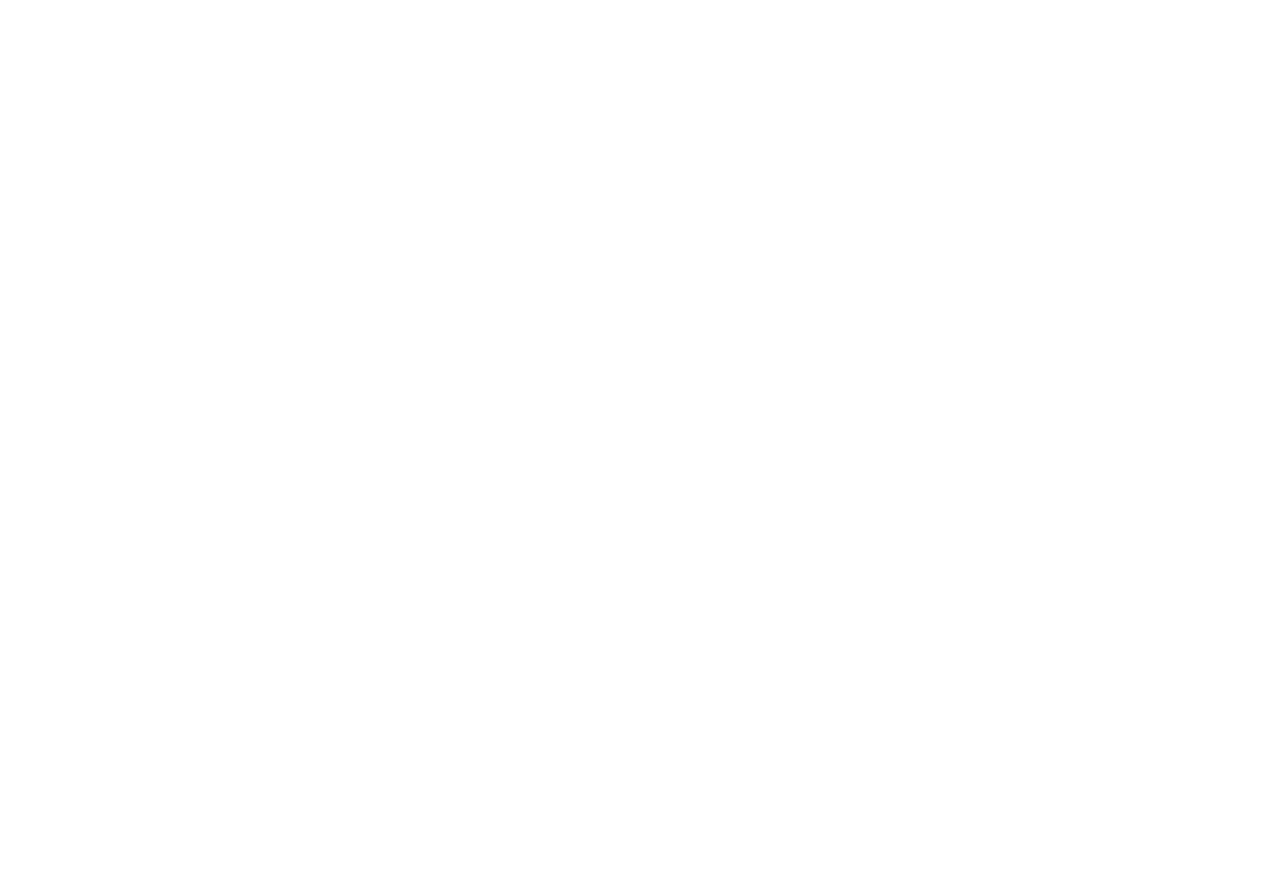
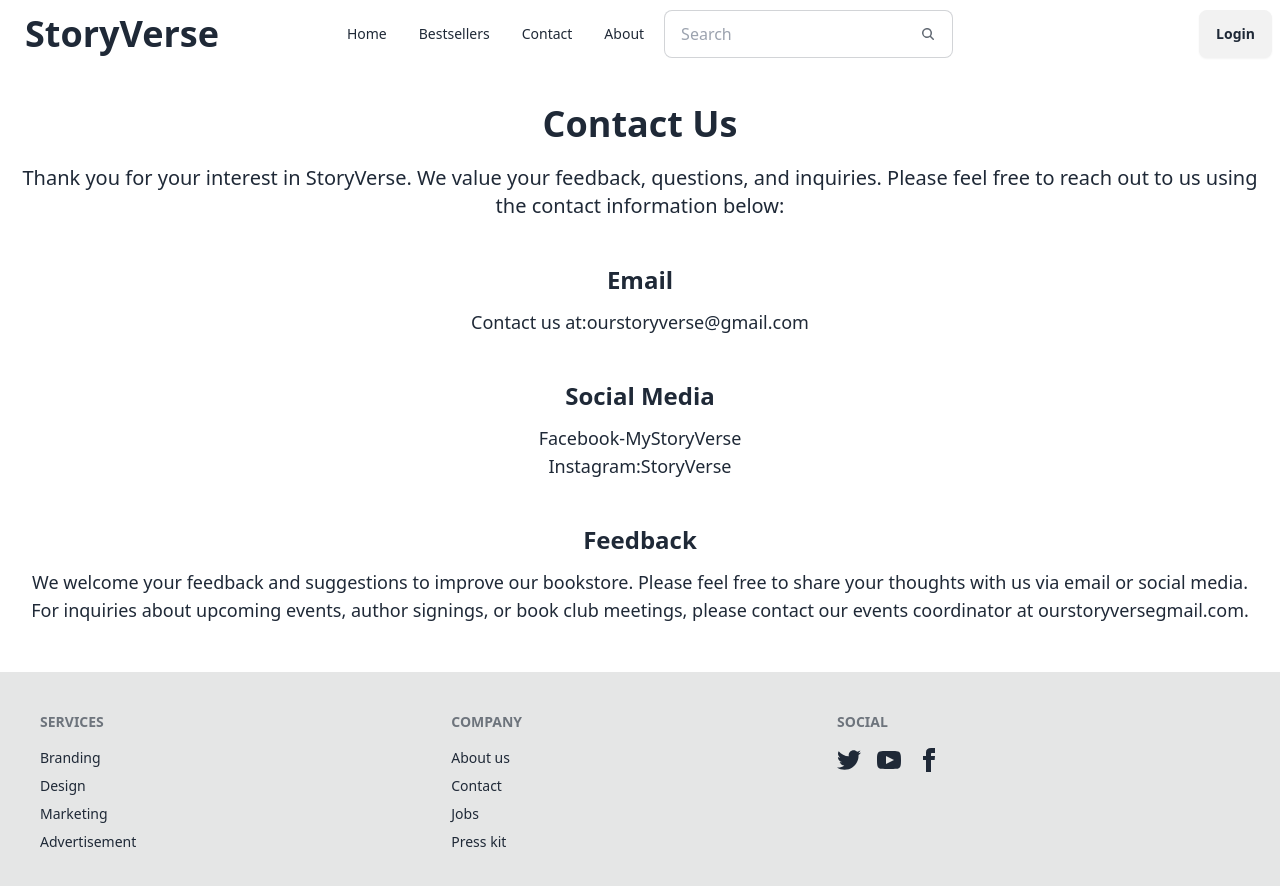
Before and after one commit to sinchan7/StoryVerse, a React (Vite) app in the folder frontend/: page /Contact in a window 1280 px wide. Before the commit this address had no page. Shown: the top 886 px of the page. Before the commit the page ends 800 px from the top, so only its background shows below. Built offline with nearby package versions, Linux system fonts and the light colour scheme.

Commit message:
Final changes

```diff
--- /dev/null
+++ b/frontend/components/About.jsx
@@ -0,0 +1,30 @@
+import React from 'react'
+import Navbar from './Navbar'
+import Footer from './Footer'
+
+function About() {
+  return (
+    <>
+    <Navbar/>
+    <div className='min-h-9'>
+    <h1 className='text-4xl font-semibold md:text-80x10 justify-center text-center'> About Us </h1>
+    <div className='min-h-5'></div>
+        <p className='text-lg justify-center text-center ml-5 mr-5' >
+        Welcome to StoryVerse, where passion for literature meets the joy of reading. Our bookstore is more than just a place to purchase books; it's a community hub, a sanctuary for bookworms, and a haven for the curious mind.
+
+Founded with a vision to inspire and enrich lives through the written word, Our Bookstore is committed to fostering a love for reading in all its forms. We believe that books have the power to educate, entertain, and enlighten, and we're dedicated to sharing that power with our community.
+
+Our shelves are stocked with a carefully curated selection of books spanning various genres, from timeless classics to contemporary bestsellers, from thought-provoking non-fiction to heartwarming fiction. Whether you're searching for a gripping mystery, an inspiring memoir, or an insightful work of literature, you'll find it here at Our Bookstore.
+
+But we're more than just a bookstore; we're a gathering place for book lovers to come together, share their passion, and celebrate the written word. Our knowledgeable staff are avid readers themselves, always ready to offer personalized recommendations, host engaging events, and facilitate thought-provoking discussions.
+
+From author signings and book clubs to literary workshops and community events, there's always something exciting happening at Our Bookstore. Whether you're a lifelong reader or just beginning your literary journey, we invite you to join us in exploring the magic of books and experiencing the endless possibilities they offer. Welcome to Our Bookstore – where every page is a new adventure waiting to be discovered.
+
+        </p>
+    </div>
+    <Footer/>
+    </>
+  )
+}
+
+export default About
--- a/frontend/components/Banner.jsx
+++ b/frontend/components/Banner.jsx
@@ -20,7 +20,7 @@ function Banner() {
   <button className="btn mt-6 btn-primary">Submit</button>
     </div>
     <div className='order-1 w-full md:w-1/2'>
-      <img src={banner} className='w-100 h-400 pl-20 mt-20' alt=''/>
+      <img src={banner} className='w-100 h-125 pl-20 mb-20 mt-36 ml-35' alt=''/>
     </div>
     </div>
     </>
--- a/frontend/components/Bestsellers.jsx
+++ b/frontend/components/Bestsellers.jsx
@@ -1,6 +1,11 @@
 import React, { useEffect, useState } from 'react'
 import axios from 'axios'
 import Cards from './Cards'
+import Navbar from './Navbar';
+import Footer from './Footer';
+import { Link } from 'react-router-dom';
+
+
 
 
 function Bestsellers() {
@@ -19,32 +24,44 @@ function Bestsellers() {
   },[]);
   return (
     <>
+    <Navbar/>
+    <div className='min-h-12'></div>
     <div className='max-w-screen-2x1 container mx-auto md:px-20 px-4'>
       <div className='mt--20 items-center justify-center text-center'></div>
       <div>
-        <h1 className='text-20x10 font-semibold md:text-80x10'>Delighted to Have you here!</h1>
-        <p className=''>
-        A paragraph is defined as “a group of sentences or a single sentence that forms a unit” (Lunsford and Connors 116). Length and appearance do not determine whether a section in a paper is a paragraph. For instance, in some styles of writing, particularly journalistic styles, a paragraph can be just one sentence long.
+        <h1 className='text-4xl font-semibold md:text-80x10 justify-center text-center'>Delighted to Have you <span className='text-blue-700'>Here!!!</span></h1>
+        <div className='min-h-4'></div>
+        <p className='text-lg justify-center text-center'>
+        Welcome to StoryVerse! Dive into a world of imagination and knowledge with our vast collection of books catering to all ages and interests. Whether you seek adventure, romance, or academic enlightenment, we've got you covered. Explore our shelves and embark on a journey of discovery. Experience the joy of reading with us at our bookstore, your gateway to endless stories and ideas.
         </p>
-        <button className='bg-blue-500 text-white rounded-md px-5 py-1.5'>
+
+        <div className='min-h-5'></div>
+        <div class="flex justify-center">
+        <Link to='/'>
+        <button className='bg-blue-500 text-white rounded-md px-5 py-1.5 rounded items-center'>
           Back
-        </button>
-        <div className='mt-12 grid-cols-1 md:grid-cols-4'>
+        </button></Link></div>
+
+        <div className='mr-2 -ml-7 mt-11 grid grid-cols-3 md-grid-cols-4 gap-16 '>
           {
+
             book.map((item)=>(
               <Cards key={item.id} item={item}/>
+
             ))
 
 
+
           }
+
         </div>
 
       </div>
 
 
     </div>
+    <Footer/>
     </>
   )
 }
-
 export default Bestsellers
--- a/frontend/components/Cards.jsx
+++ b/frontend/components/Cards.jsx
@@ -4,7 +4,7 @@ function Cards({item}) {
   return (
     <>
       <div className='mt-4'>
-      <div className="card w-96 bg-base-100 shadow-xl">
+      <div className="card w-96 bg-base-100 shadow-xl hover:scale-105 duration-200">
   <figure><img src={item.image} alt="books" /></figure>
   <div className="card-body">
     <h2 className="card-title">
--- /dev/null
+++ b/frontend/components/Contact.jsx
@@ -0,0 +1,33 @@
+import React from 'react'
+import Navbar from './Navbar'
+import Footer from './Footer'
+
+function Contact() {
+  return (
+    <>
+    <Navbar/>
+    <div className='min-h-9'></div>
+    <h1 className='text-4xl font-semibold md:text-80x10 justify-center text-center'> Contact Us </h1>
+    <div className='min-h-5'></div>
+           <p className='text-xl justify-center text-center ml-5 mr-5' >
+           Thank you for your interest in StoryVerse. We value your feedback, questions, and inquiries. Please feel free to reach out to us using the contact information below:</p>
+           <div className='min-h-11'></div>
+           <h3 className='text-2xl font-semibold md:text-80x10 justify-center text-center'> Email </h3>
+           <div className='min-h-3'></div>
+           <p className='text-lg justify-center text-center ml-5 mr-5' >Contact us at:ourstoryverse@gmail.com</p>
+           <div className='min-h-11'></div>
+           <h3 className='text-2xl font-semibold md:text-80x10 justify-center text-center'> Social Media </h3>
+           <div className='min-h-3'></div>
+           <p className='text-lg justify-center text-center ml-5 mr-5' >Facebook-MyStoryVerse</p>
+           <p className='text-lg justify-center text-center ml-5 mr-5' >Instagram:StoryVerse</p>
+           <div className='min-h-11'></div>
+           <h3 className='text-2xl font-semibold md:text-80x10 justify-center text-center'> Feedback </h3>
+           <div className='min-h-3'></div>
+           <p className='text-lg justify-center text-center ml-5 mr-5' >We welcome your feedback and suggestions to improve our bookstore. Please feel free to share your thoughts with us via email or social media.</p>
+           <p className='text-lg justify-center text-center ml-5 mr-5' >For inquiries about upcoming events, author signings, or book club meetings, please contact our events coordinator at ourstoryversegmail.com.</p>
+           <Footer/>
+    </>
+  )
+}
+
+export default Contact
--- a/frontend/components/Course.jsx
+++ /dev/null
@@ -1,11 +0,0 @@
-import React from 'react'
-
-function Course() {
-  return (
-    <div>
-
-    </div>
-  )
-}
-
-export default Course
--- a/frontend/components/Navbar.jsx
+++ b/frontend/components/Navbar.jsx
@@ -40,10 +40,10 @@ function Navbar() {
         <a href='/Bestsellers'>Bestsellers</a>
         </li>
         <li>
-        <a>Contact</a>
+        <a href='Contact'>Contact</a>
         </li>
         <li>
-        <a>About</a>
+        <a href='About'>About</a>
         </li>
 
     </ul>
--- a/frontend/src/App.jsx
+++ b/frontend/src/App.jsx
@@ -5,6 +5,8 @@ import Bestsellers from '../components/Bestsellers'
 import Signup from '../components/Signup'
 import { Toaster } from 'react-hot-toast'
 import { useAuth } from './context/AuthProvider'
+import About from '../components/About'
+import Contact from '../components/Contact'
 
 
 function App() {
@@ -18,6 +20,8 @@ function App() {
       <Route path="/" element={<Home/>}/>
       <Route path="/Bestsellers" element={authUser?<Bestsellers/>:<Navigate to="/signup"/>} />
       <Route path="/Signup" element={<Signup/>}/>
+      <Route path="/About" element={<About/>}/>
+      <Route path="/Contact" element={<Contact/>}/>
       </Routes>
       <Toaster />
     </>
--- a/frontend/src/bestsellers/Bestseller.jsx
+++ b/frontend/src/bestsellers/Bestseller.jsx
@@ -3,11 +3,12 @@ import Navbar from '../../components/Navbar'
 import Bestsellers from '../../components/Bestsellers'
 import Footer from '../../components/Footer'
 
+
+
 function Bestseller() {
   return (
     <>
     <Navbar/>
-    <div className='min-h-screen'></div>
     <Bestsellers/>
     <Footer/>
     </>
--- a/frontend/src/home/Home.jsx
+++ b/frontend/src/home/Home.jsx
@@ -3,6 +3,7 @@ import Navbar from '../../components/Navbar'
 import Banner from '../../components/Banner'
 import Freebook from '../../components/Freebook'
 import Footer from '../../components/Footer'
+import About from '../../components/About'
 
 function Home() {
   return (
@@ -11,6 +12,7 @@ function Home() {
   <Banner/>
   <Freebook/>
   <Footer/>
+  <About/>
     </>
   )
 }
```
Also changed, not shown: frontend/public/banner.jpg.
